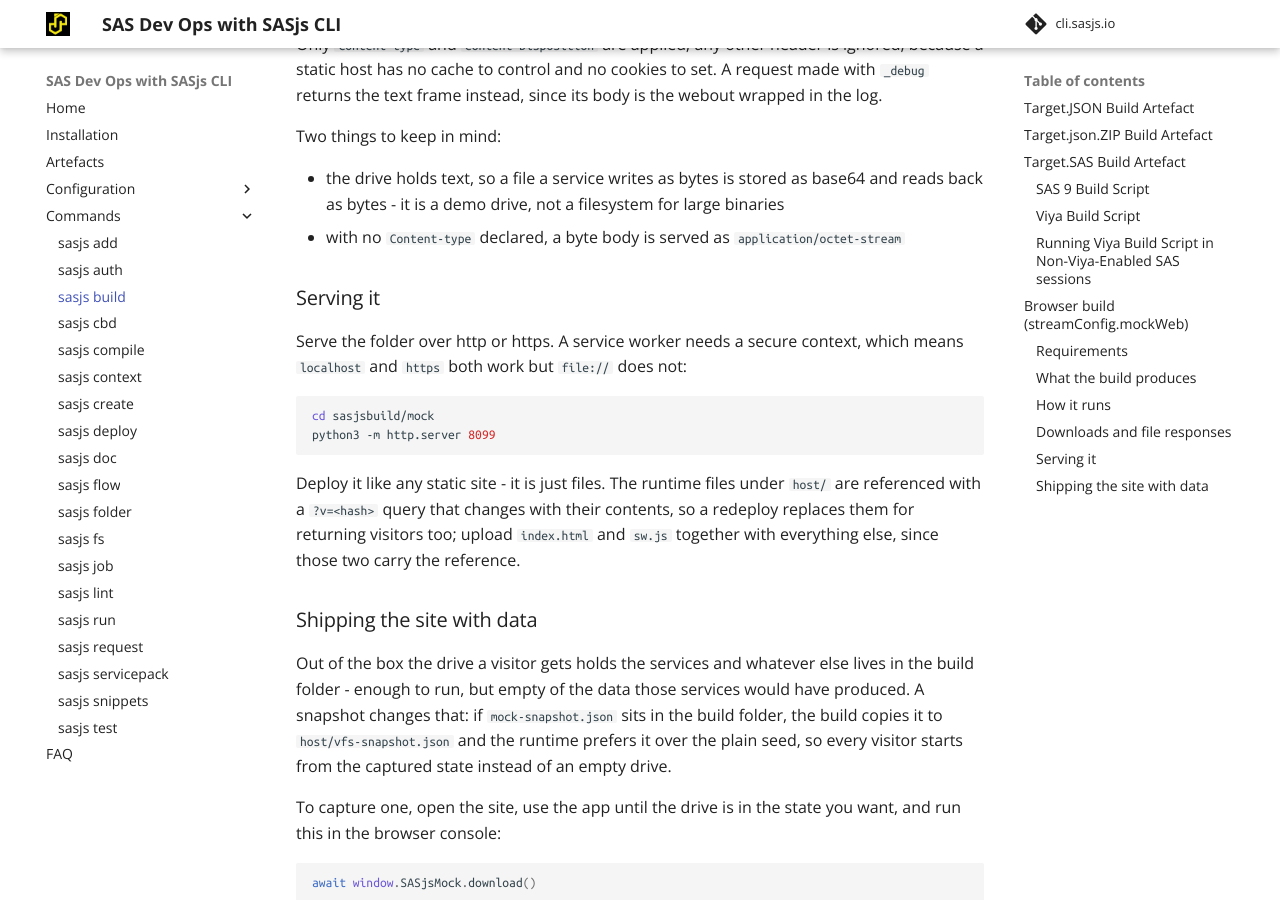
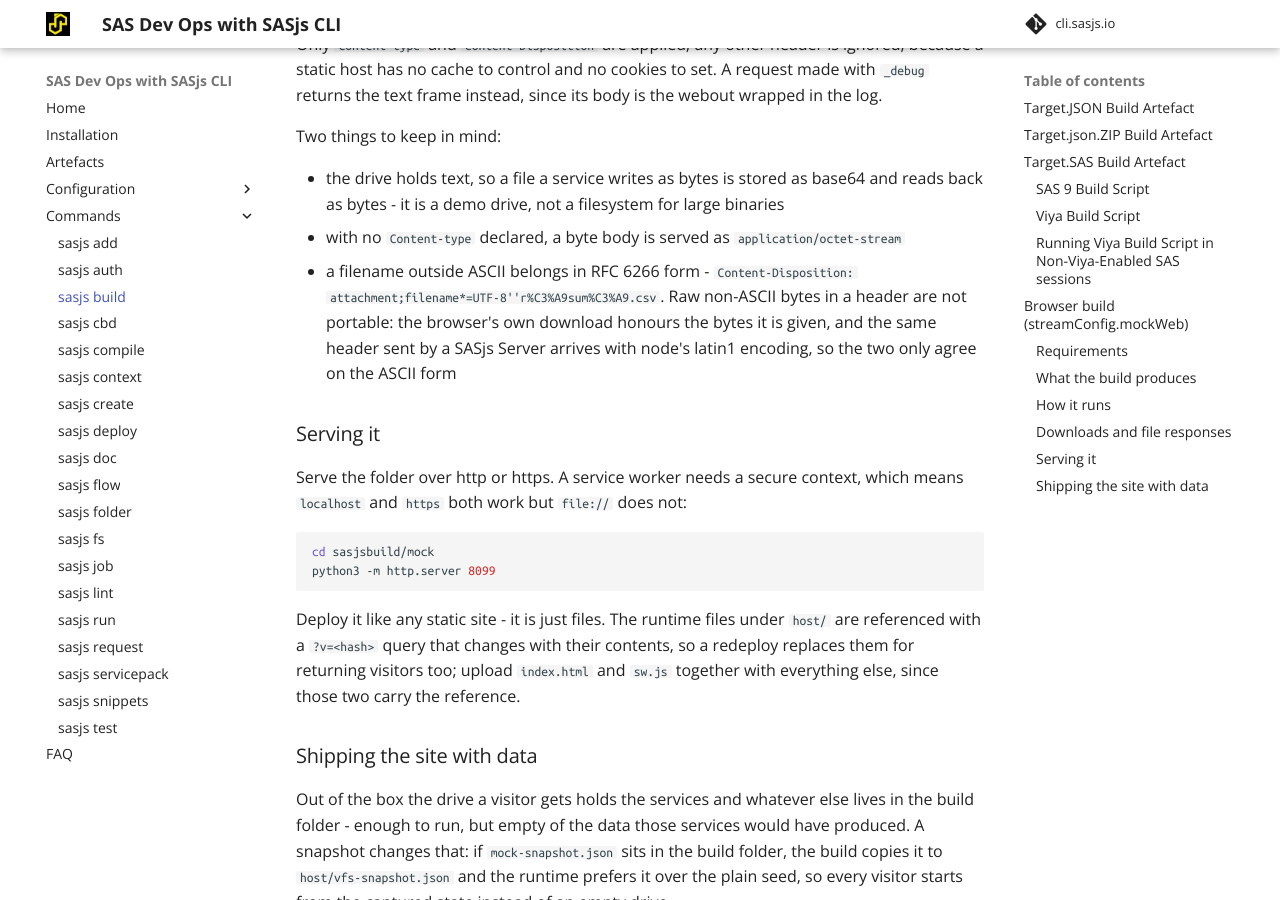
Before and after one commit to sasjs/cli.sasjs.io, an MkDocs documentation site: the page built from docs/build.md, in a window 1280 px wide and 900 px high, scrolled down 4405 px. Built offline with MkDocs 1.6.1 and Material for MkDocs 9.7.7, drawn with Linux system fonts in a browser that asks for light colours; comment, search, counter and statistics services are not loaded.

Commit message:
docs(build): note the ASCII filename form a download header needs

```diff
--- a/docs/build.md
+++ b/docs/build.md
@@ -110,6 +110,7 @@
 
 * the drive holds text, so a file a service writes as bytes is stored as base64 and reads back as bytes - it is a demo drive, not a filesystem for large binaries
 * with no `Content-type` declared, a byte body is served as `application/octet-stream`
+* a filename outside ASCII belongs in RFC 6266 form - `Content-Disposition: attachment;filename*=UTF-8''r%C3%A9sum%C3%A9.csv`. Raw non-ASCII bytes in a header are not portable: the browser's own download honours the bytes it is given, and the same header sent by a SASjs Server arrives with node's latin1 encoding, so the two only agree on the ASCII form
 
 ### Serving it
 
```
